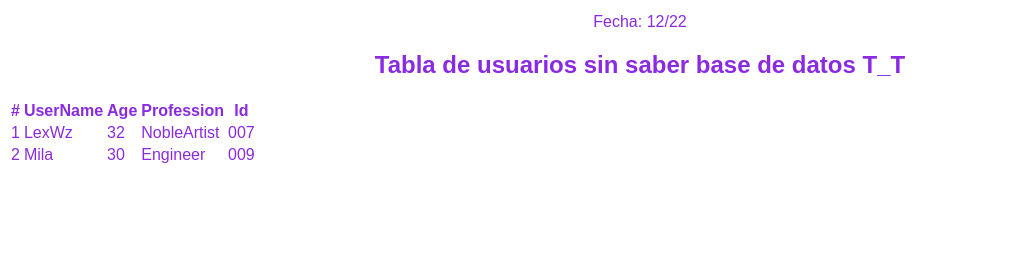
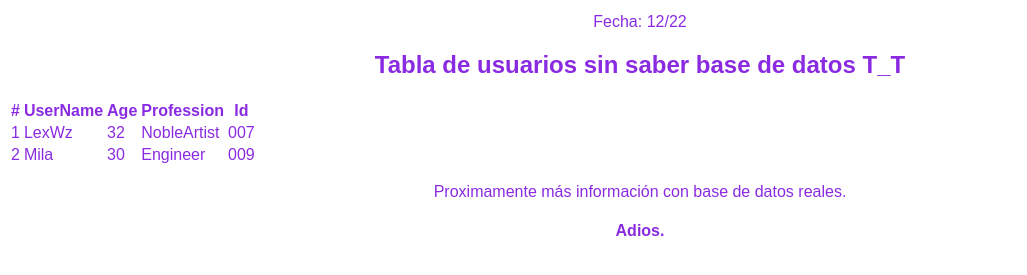
Before and after one commit to LexWz-SC/cursoPlatzi, a plain HTML site: page blogPostGitPlatzi.html in a window 1280 px wide. Shown: the part 127-402 px from the top of the page, without its empty margins (0-1027 px from the left). Drawn offline with Linux system fonts and the light colour scheme.

Commit message:
Se agrego un mensaje de despedida al final de la página html

```diff
--- a/blogPostGitPlatzi.html
+++ b/blogPostGitPlatzi.html
@@ -31,5 +31,8 @@
                 <td>009</td>
             </tr>
         </table>
+        <p></p>
+        <p>Proximamente más información con base de datos reales.</p>
+        <h4>Adios.</h4>
     </body>
 </html>
```
